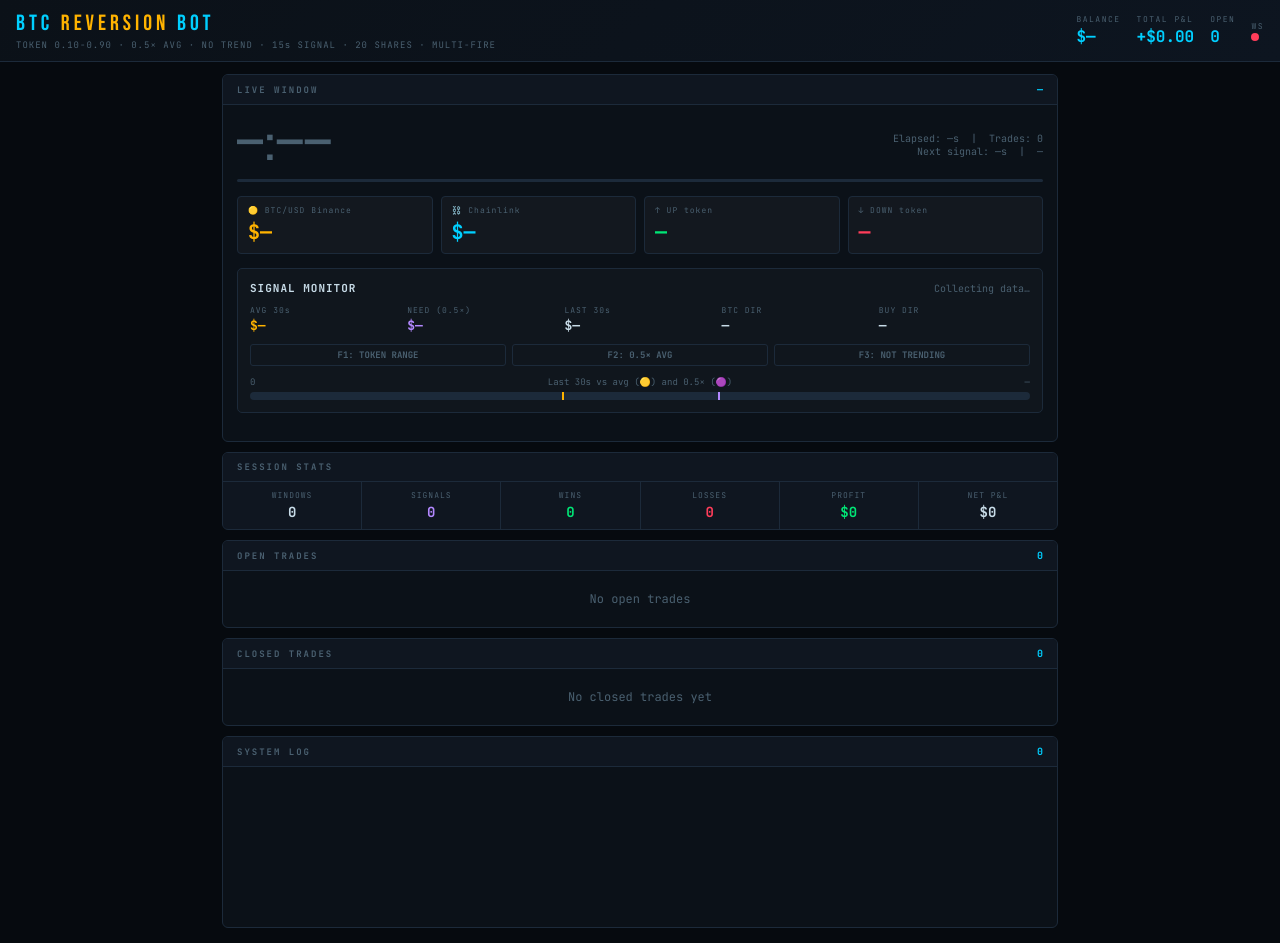
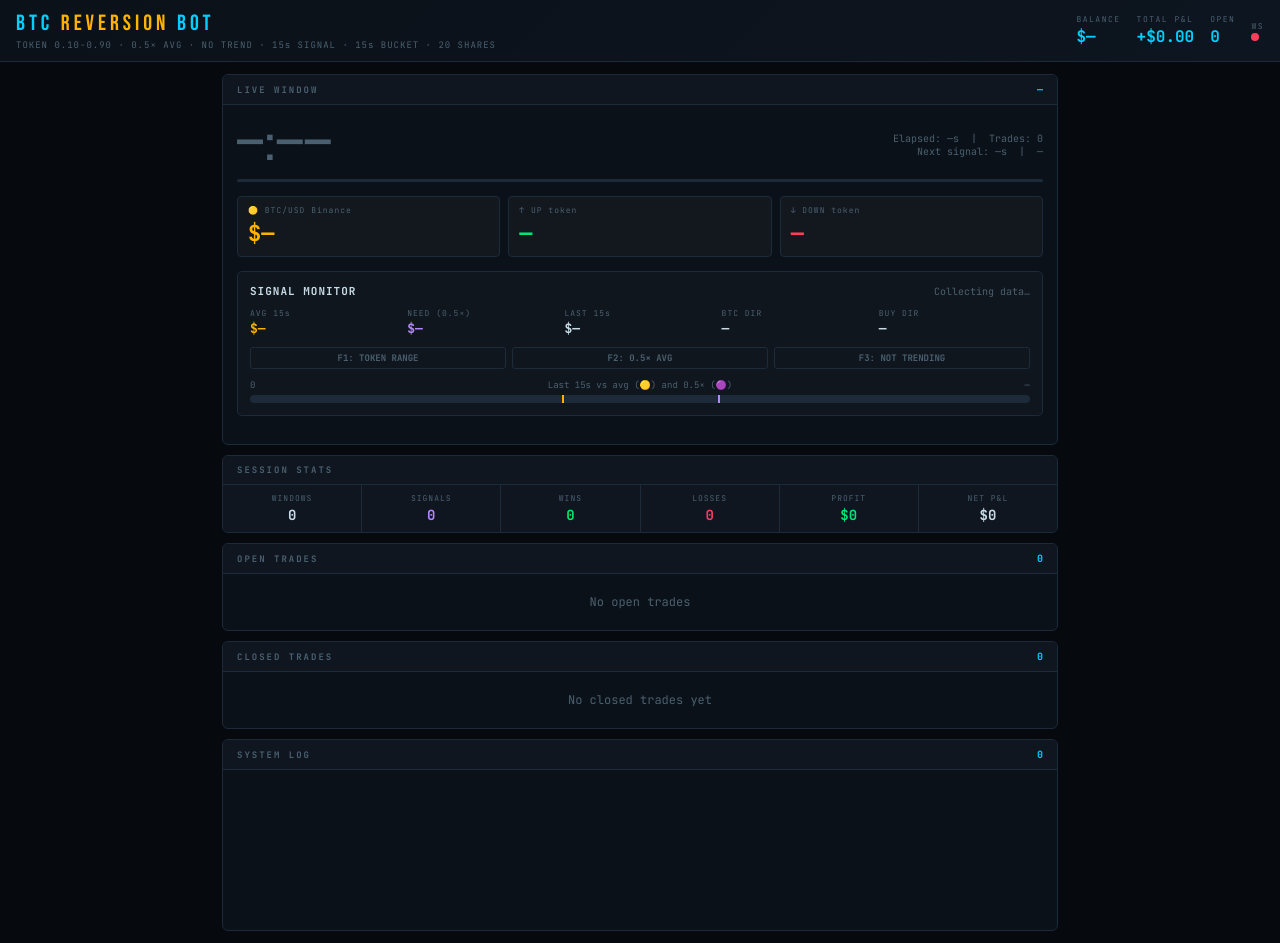
Before and after one commit to mosharof1111/Cross-pairs, a website: page public/index.html in a window 1280 px wide. Drawn offline with nearby package versions, Linux system fonts and the light colour scheme; no server answers.

Commit message:
Update index.html

```diff
--- a/public/index.html
+++ b/public/index.html
@@ -38,14 +38,13 @@ main{padding:12px;display:flex;flex-direction:column;gap:10px;max-width:860px;ma
 .prog{height:100%;border-radius:2px;}
 .prog.ok{background:linear-gradient(90deg,var(--green),var(--cyan));}
 .prog.warn{background:linear-gradient(90deg,var(--amber),var(--red));}
-.price-row{display:grid;grid-template-columns:1fr 1fr 1fr 1fr;gap:8px;margin-bottom:14px;}
+.price-row{display:grid;grid-template-columns:1fr 1fr 1fr;gap:8px;margin-bottom:14px;}
 .pcell{background:rgba(255,255,255,0.03);border:1px solid var(--border);border-radius:4px;padding:8px 10px;}
 .pcell label{display:block;font-size:8px;color:var(--dim2);letter-spacing:1px;margin-bottom:4px;}
-.pcell .pval{font-size:20px;font-weight:700;}
+.pcell .pval{font-size:22px;font-weight:700;}
 .pcell .pval.btc{color:var(--amber);}
 .pcell .pval.up{color:var(--green);}
 .pcell .pval.dn{color:var(--red);}
-.pcell .pval.chl{color:var(--cyan);}
 .signal-box{border-radius:5px;padding:12px;margin-bottom:14px;border:1px solid var(--border);}
 .signal-box.none{background:rgba(255,255,255,0.02);}
 .signal-box.up{background:rgba(0,230,118,0.08);border-color:var(--green);}
@@ -97,7 +96,7 @@ main{padding:12px;display:flex;flex-direction:column;gap:10px;max-width:860px;ma
 <header>
   <div>
     <div class="brand">BTC <em>REVERSION</em> BOT</div>
-    <div class="sub">TOKEN 0.10-0.90 · 0.5× AVG · NO TREND · 15s SIGNAL · 20 SHARES · MULTI-FIRE</div>
+    <div class="sub">TOKEN 0.10-0.90 · 0.5× AVG · NO TREND · 15s SIGNAL · 15s BUCKET · 20 SHARES</div>
   </div>
   <div class="hstats">
     <div class="hstat"><label>BALANCE</label><div class="val" id="h-bal">$—</div></div>
@@ -119,21 +118,23 @@ main{padding:12px;display:flex;flex-direction:column;gap:10px;max-width:860px;ma
         </div>
       </div>
       <div class="prog-wrap"><div class="prog ok" id="prog" style="width:0%"></div></div>
+
+      <!-- 3 column price row — no Chainlink -->
       <div class="price-row">
         <div class="pcell"><label>🟡 BTC/USD Binance</label><div class="pval btc" id="p-btc">$—</div></div>
-        <div class="pcell"><label>⛓️ Chainlink</label><div class="pval chl" id="p-chl">$—</div></div>
         <div class="pcell"><label>↑ UP token</label><div class="pval up" id="p-up">—</div></div>
         <div class="pcell"><label>↓ DOWN token</label><div class="pval dn" id="p-dn">—</div></div>
       </div>
+
       <div class="signal-box none" id="sig-box">
         <div class="sig-head">
           <span class="sig-title" id="sig-title">SIGNAL MONITOR</span>
           <span id="sig-status" style="font-size:10px;color:var(--dim2)">Collecting data…</span>
         </div>
         <div class="sig-grid">
-          <div class="sg"><label>AVG 30s</label><value id="sig-avg" style="color:var(--amber)">$—</value></div>
+          <div class="sg"><label>AVG 15s</label><value id="sig-avg" style="color:var(--amber)">$—</value></div>
           <div class="sg"><label>NEED (0.5×)</label><value id="sig-req" style="color:var(--purple)">$—</value></div>
-          <div class="sg"><label>LAST 30s</label><value id="sig-last">$—</value></div>
+          <div class="sg"><label>LAST 15s</label><value id="sig-last">$—</value></div>
           <div class="sg"><label>BTC DIR</label><value id="sig-dir">—</value></div>
           <div class="sg"><label>BUY DIR</label><value id="sig-buy">—</value></div>
         </div>
@@ -145,7 +146,7 @@ main{padding:12px;display:flex;flex-direction:column;gap:10px;max-width:860px;ma
         <div class="move-bar-wrap">
           <div class="move-bar-label">
             <span>0</span>
-            <span>Last 30s vs avg (🟡) and 0.5× (🟣)</span>
+            <span>Last 15s vs avg (🟡) and 0.5× (🟣)</span>
             <span id="sig-bar-max">—</span>
           </div>
           <div class="move-bar-bg">
@@ -219,8 +220,7 @@ socket.on('connect',    function(){ document.getElementById('wsdot').classList.r
 socket.on('disconnect', function(){ document.getElementById('wsdot').classList.add('off'); });
 
 socket.on('prices', function(p) {
-  if (p.binancePrice)    set('p-btc', '$' + p.binancePrice.toFixed(2));
-  if (p.chainlinkPrice && p.chainlinkPrice > 0) set('p-chl', '$' + p.chainlinkPrice.toFixed(2));
+  if (p.binancePrice) set('p-btc', '$' + p.binancePrice.toFixed(2));
   if (p.upPrice)  set('p-up', p.upPrice > 0 ? p.upPrice.toFixed(3) : '—');
   if (p.dnPrice)  set('p-dn', p.dnPrice > 0 ? p.dnPrice.toFixed(3) : '—');
   set('w-upd', new Date().toLocaleTimeString());
@@ -395,7 +395,7 @@ function addLog(line) {
   else if (line.indexOf('📊') >= 0 || line.indexOf('Signal') >= 0) c += ' signal';
   else if (line.indexOf('🟢') >= 0 || line.indexOf('RESOLVED') >= 0) c += ' win';
   else if (line.indexOf('🔴') >= 0) c += ' loss';
-  else if (line.indexOf('💹') >= 0 || line.indexOf('⛓️') >= 0) c += ' price';
+  else if (line.indexOf('💹') >= 0) c += ' price';
   else if (line.indexOf('✅') >= 0) c += ' inf';
   el.className = c;
   el.textContent = line;
```
